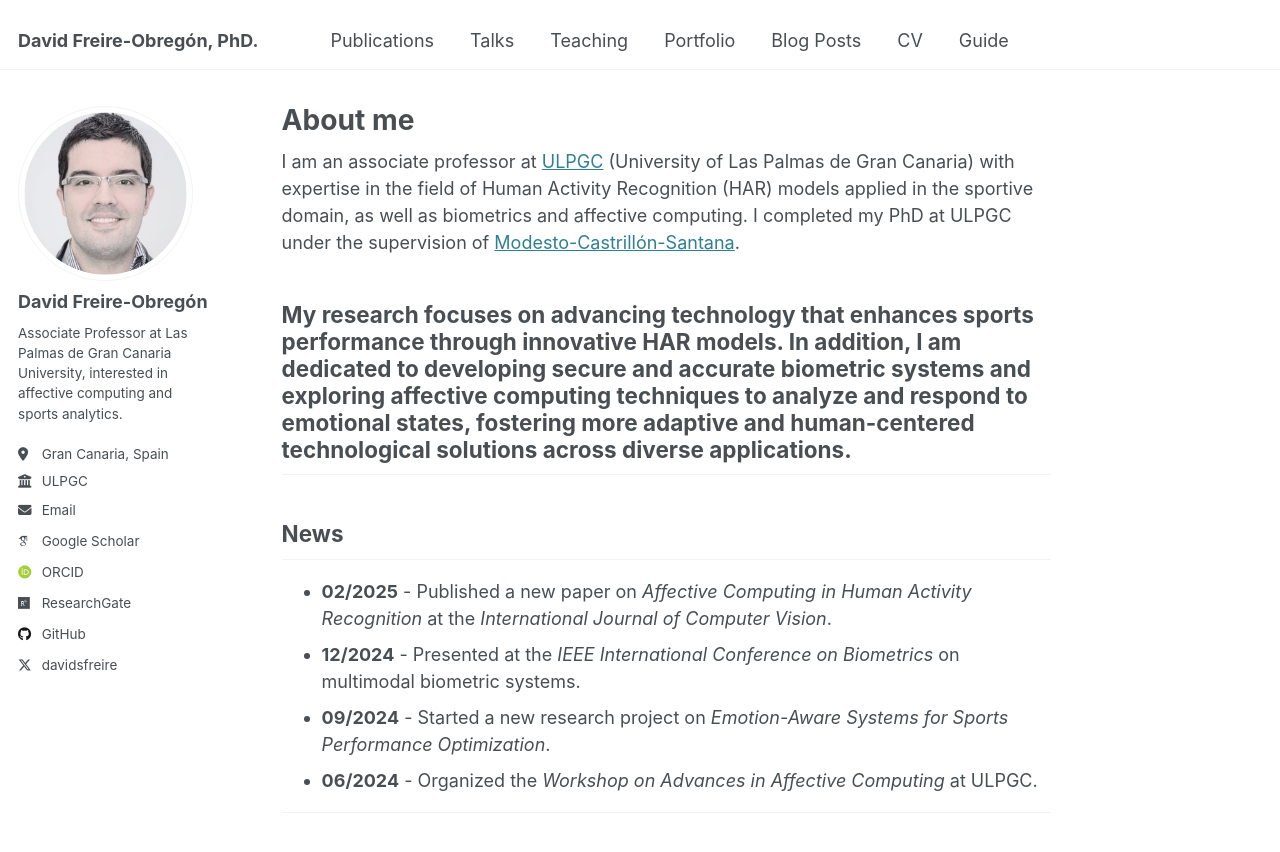
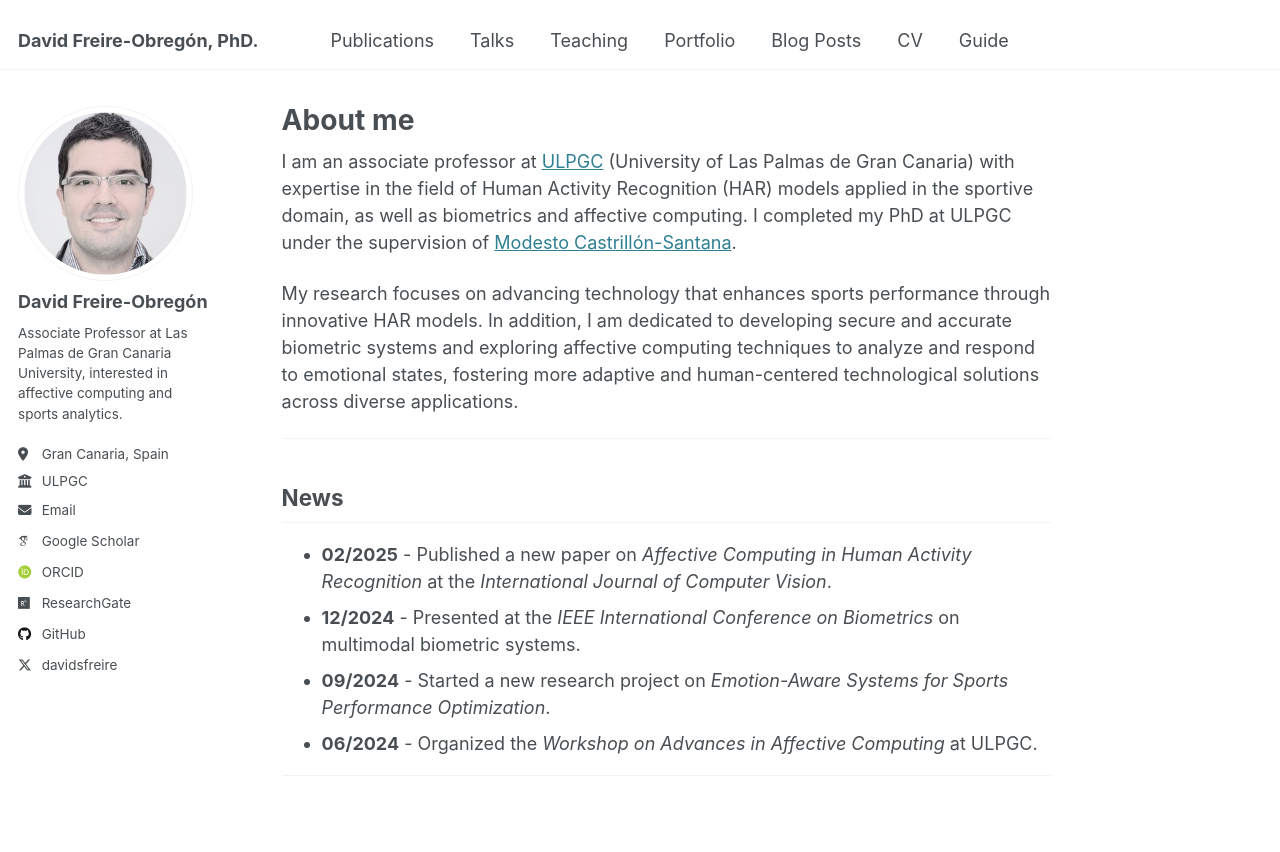
Before and after one commit to davidfreire/davidfreire.github.io, a Jekyll site: the page built from _pages/about.md, in a window 1280 px wide and 1020 px high. Shown: the top 852 px of the window. Built offline with Jekyll 4.4.1, drawn with Linux system fonts in a browser that asks for light colours; some web fonts are replaced.

```diff
--- a/_pages/about.md
+++ b/_pages/about.md
@@ -6,9 +6,10 @@ redirect_from:
   - /about/
   - /about.html
 ---
-I am an associate professor at [ULPGC](https://ulpgc.es) (University of Las Palmas de Gran Canaria) with expertise in the field of Human Activity Recognition (HAR) models applied in the sportive domain, as well as biometrics and affective computing. I completed my PhD at ULPGC under the supervision of [Modesto-Castrillón-Santana](http://mozart.dis.ulpgc.es/~modesto/">Modesto-Castrillón-Santana).
+I am an associate professor at [ULPGC](https://ulpgc.es) (University of Las Palmas de Gran Canaria) with expertise in the field of Human Activity Recognition (HAR) models applied in the sportive domain, as well as biometrics and affective computing. I completed my PhD at ULPGC under the supervision of [Modesto Castrillón-Santana](http://mozart.dis.ulpgc.es/~modesto/">Modesto-Castrillón-Santana).
 
 My research focuses on advancing technology that enhances sports performance through innovative HAR models. In addition, I am dedicated to developing secure and accurate biometric systems and exploring affective computing techniques to analyze and respond to emotional states, fostering more adaptive and human-centered technological solutions across diverse applications.
+
 ---
 ## News
 - **02/2025** - Published a new paper on *Affective Computing in Human Activity Recognition* at the *International Journal of Computer Vision*.
```
